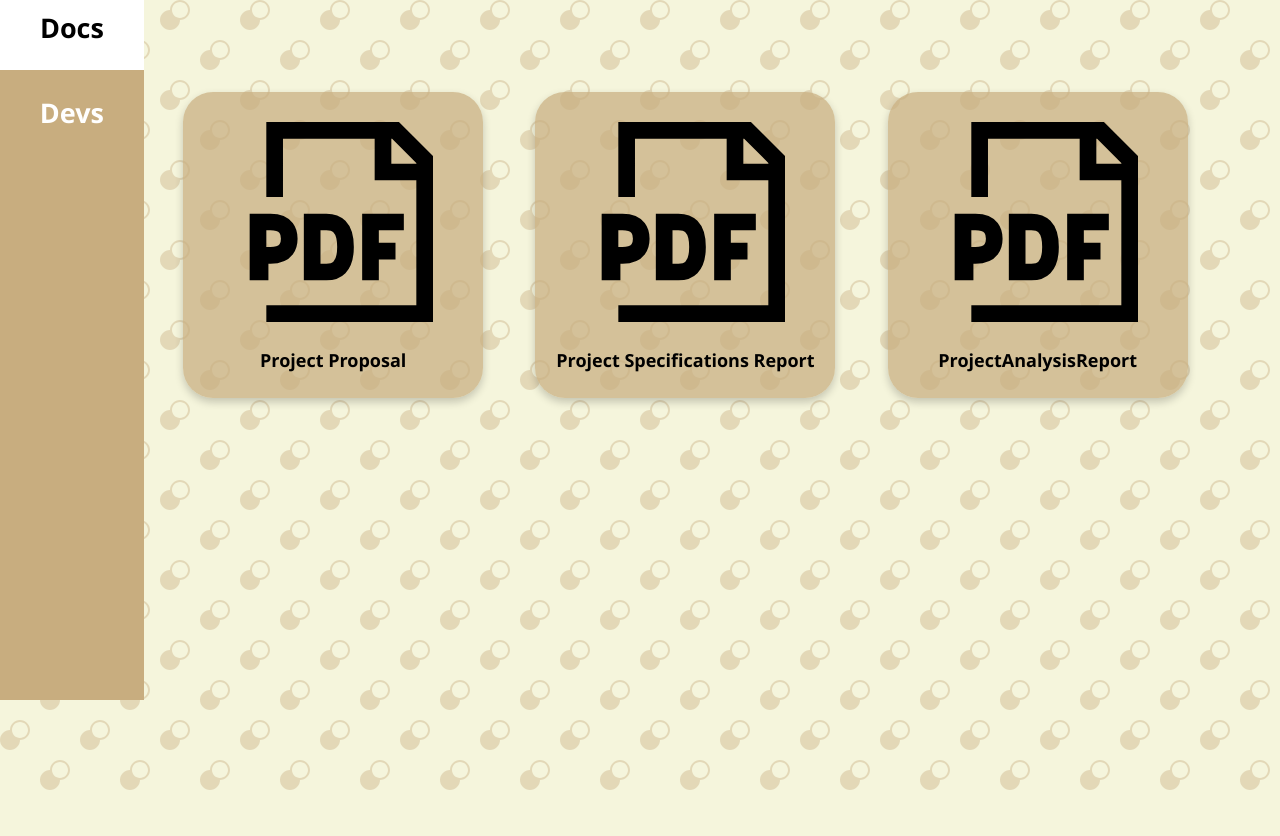
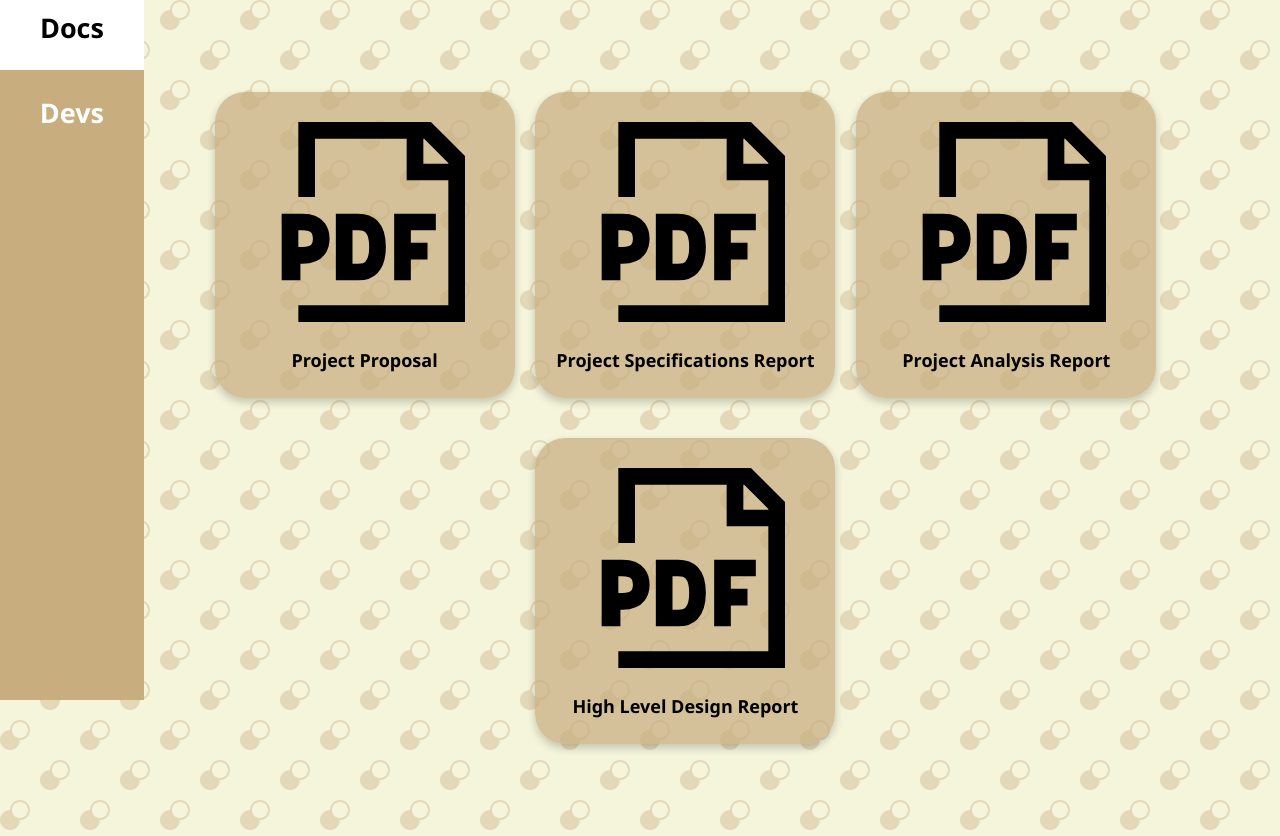
Before and after one commit to SKT1803/mesajla, a React (Create React App) app: page /mesajla/documents in a window 1280 px wide. Before the commit the page ends 800 px from the top, so only its background shows below. Built offline with nearby package versions, Linux system fonts and the light colour scheme.

Commit message:
committed

```diff
--- a/src/components-pages/DocumentationPage.js
+++ b/src/components-pages/DocumentationPage.js
@@ -2,6 +2,7 @@ import Docs from "../components/Docs.js";
 import projectProposal from "../assets/Project Proposal.pdf";
 import projectSpecificationsReport from "../assets/Project Specifications Report.pdf";
 import ProjectAnalysisReport from "../assets/Project Analysis Report.pdf";
+import HighLevelDesignReport from "../assets/High Level Design Report.pdf";
 import "../styles/doc-cards.css";
 
 const DocumentationsPage = () => (
@@ -11,7 +12,8 @@ const DocumentationsPage = () => (
 
       <Docs name={"Project Proposal"} link={projectProposal} />
       <Docs name={"Project Specifications Report"} link={projectSpecificationsReport} />
-      <Docs name={"ProjectAnalysisReport"} link={ProjectAnalysisReport} />
+      <Docs name={"Project Analysis Report"} link={ProjectAnalysisReport} />
+      <Docs name={"High Level Design Report"} link={HighLevelDesignReport} />
     </div>
 
     {/* <iframe className='' src={projectProposal} height="100%" width="100%" title="Project Proposal"></iframe> */}
--- a/src/styles/doc-cards.css
+++ b/src/styles/doc-cards.css
@@ -8,7 +8,7 @@
   display: flex;
   flex-direction: row;
   justify-content:center;
-  column-gap: 5%;
+  column-gap: 2%;
   flex-wrap: wrap;
   margin-left: 8%;
 }
```
Also changed, not shown: 1 other file (tests, documents, lock files or other folders).
